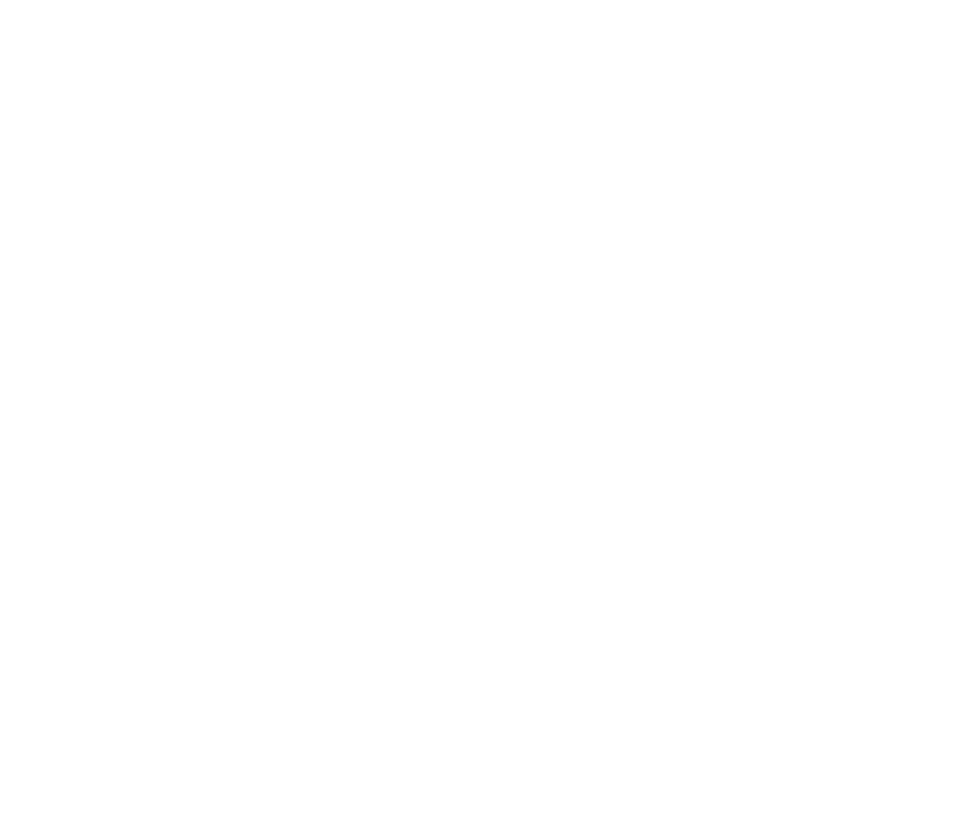
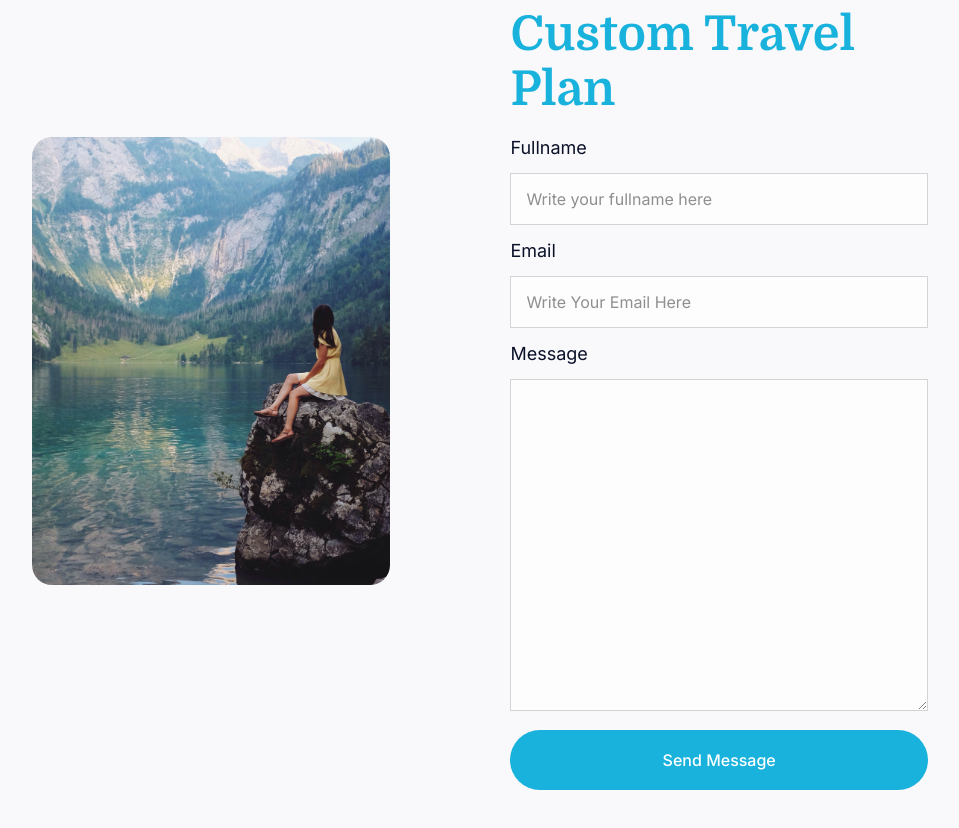
Before and after one commit to zillur-rgb/flexytrips-client, a React (Create React App) app in the folder client/: page / in a window 1280 px wide. Shown: the part 2540-3368 px from the top of the page, without its empty margins (160-1119 px from the left). Before the commit the page ends 2422 px from the top, so only its background shows below. Built offline with nearby package versions, Linux system fonts and the light colour scheme; no server answers.

Commit message:
ContactForm

```diff
--- /dev/null
+++ b/client/src/Components/ContactForm/ContactForm.css
@@ -0,0 +1,66 @@
+.contact-container {
+  margin: 0 15% 150px;
+  max-width: 100vw;
+}
+
+.contents {
+  display: flex;
+  justify-content: space-between;
+  align-items: center;
+  margin-top: 70px;
+}
+
+.contents img {
+  width: 40%;
+  object-fit: cover;
+  border-radius: 20px;
+  margin-right: 120px;
+}
+
+.contents form {
+  margin: 50px 0;
+  width: 50%;
+}
+
+.form-group label {
+  font-family: "Inter", sans-serif;
+  font-size: 18px;
+  color: #0a1128;
+  margin-bottom: 20px;
+}
+.form-group input,
+.form-group textarea {
+  border: 1px solid rgba(0, 0, 0, 0.2);
+  background-color: #fff;
+  padding: 15px;
+  font-family: "Inter", sans-serif;
+  font-size: 16px;
+  color: #596157;
+  opacity: 0.8;
+  margin-top: 15px;
+  width: 100%;
+}
+
+.form-group {
+  margin: 15px 0;
+}
+
+.form-group input:focus,
+.form-group textarea:focus {
+  border: 1px solid rgba(0, 0, 0, 0.6);
+}
+
+form button {
+  background-color: #18b2dc;
+  width: 100%;
+  color: #fff;
+  padding: 20px 38px;
+  border-radius: 50px;
+  cursor: pointer;
+  font-family: "Inter", sans-serif;
+  font-size: 16px;
+  font-weight: 500;
+}
+form button:hover {
+  background-color: #1692b4;
+}
--- /dev/null
+++ b/client/src/Components/ContactForm/ContactForm.jsx
@@ -0,0 +1,44 @@
+import contactImage from "../../assets/contactImage.jpg";
+import "./ContactForm.css";
+
+const ContactForm = () => {
+  return (
+    <div className="contact-container">
+      <div className="contents">
+        <img src={contactImage} alt="contact" />
+        <form>
+          <h1 className="header">Make Your Custom Travel Plan</h1>
+          <div className="form-group">
+            <label htmlFor="name">Fullname</label> <br />
+            <input
+              type="text"
+              name="name"
+              id="name"
+              placeholder="Write your fullname here"
+            />
+          </div>
+          <div className="form-group">
+            <label htmlFor="email">Email</label>
+            <br />
+            <input
+              type="email"
+              name="email"
+              id="email"
+              placeholder="Write Your Email Here"
+            />
+          </div>
+
+          <div className="form-group">
+            <label htmlFor="message">Message</label>
+            <br />
+            <textarea name="message" id="message" rows="15"></textarea>
+          </div>
+
+          <button type="submit">Send Message</button>
+        </form>
+      </div>
+    </div>
+  );
+};
+
+export default ContactForm;
--- a/client/src/Components/SingleTour/SingleTour.css
+++ b/client/src/Components/SingleTour/SingleTour.css
@@ -1,19 +1,21 @@
 img.cardImg {
   width: 100%;
   border-radius: 10px;
+  display: inline-block;
 }
 
-/* .image {
+.image {
   width: 100%;
   display: flex;
   align-items: center;
-  margin: 10px 0;
-} */
+  overflow: hidden;
+}
 .tourCard {
   padding: 10px;
   width: 100%;
   border-radius: 20px;
   border: 1px solid #ccc;
+  position: relative;
 }
 
 .location {
@@ -51,7 +53,6 @@
   color: #596157;
   margin: 70px 15px 20px;
 }
-
 div.info p {
   font-family: "Inter", sans-serif;
 }
@@ -60,6 +61,7 @@
   display: flex;
   align-items: center;
   justify-content: space-between;
+  margin: 0 15px;
 }
 
 .btns button {
--- a/client/src/Components/SingleTour/SingleTour.jsx
+++ b/client/src/Components/SingleTour/SingleTour.jsx
@@ -15,7 +15,18 @@
   return (
     <div className="tourCard">
       <div className="image">
-        <img src={trend.imgs[0]} alt="trendingImage" className="cardImg" />
+        {trend.imgs.map((img, idx) => {
+          return (
+            <>
+              <img
+                src={img}
+                key={idx}
+                alt="trendingImage"
+                className="cardImg"
+              />
+            </>
+          );
+        })}
       </div>
       <div className="location">
         <HiOutlineLocationMarker />
@@ -64,6 +75,8 @@
           <p
             style={{
               color: "#FFD233",
+              fontSize: "20px",
+              margin: "0 5px -7px",
             }}
           >
             {ratings()}
--- a/client/src/Pages/Homepage/Homepage.jsx
+++ b/client/src/Pages/Homepage/Homepage.jsx
@@ -1,4 +1,5 @@
 import React from "react";
+import ContactForm from "../../Components/ContactForm/ContactForm";
 import Hero from "../../Components/Hero/Hero";
 import Navbar from "../../Components/Navbar/Navbar";
 import Searchbar from "../../Components/Searchbar/Searchbar";
@@ -13,6 +14,7 @@
       <Searchbar />
       <Services />
       <Trending />
+      <ContactForm />
     </div>
   );
 };
```
Also changed, not shown: client/src/assets/contactImage.jpg (added).
